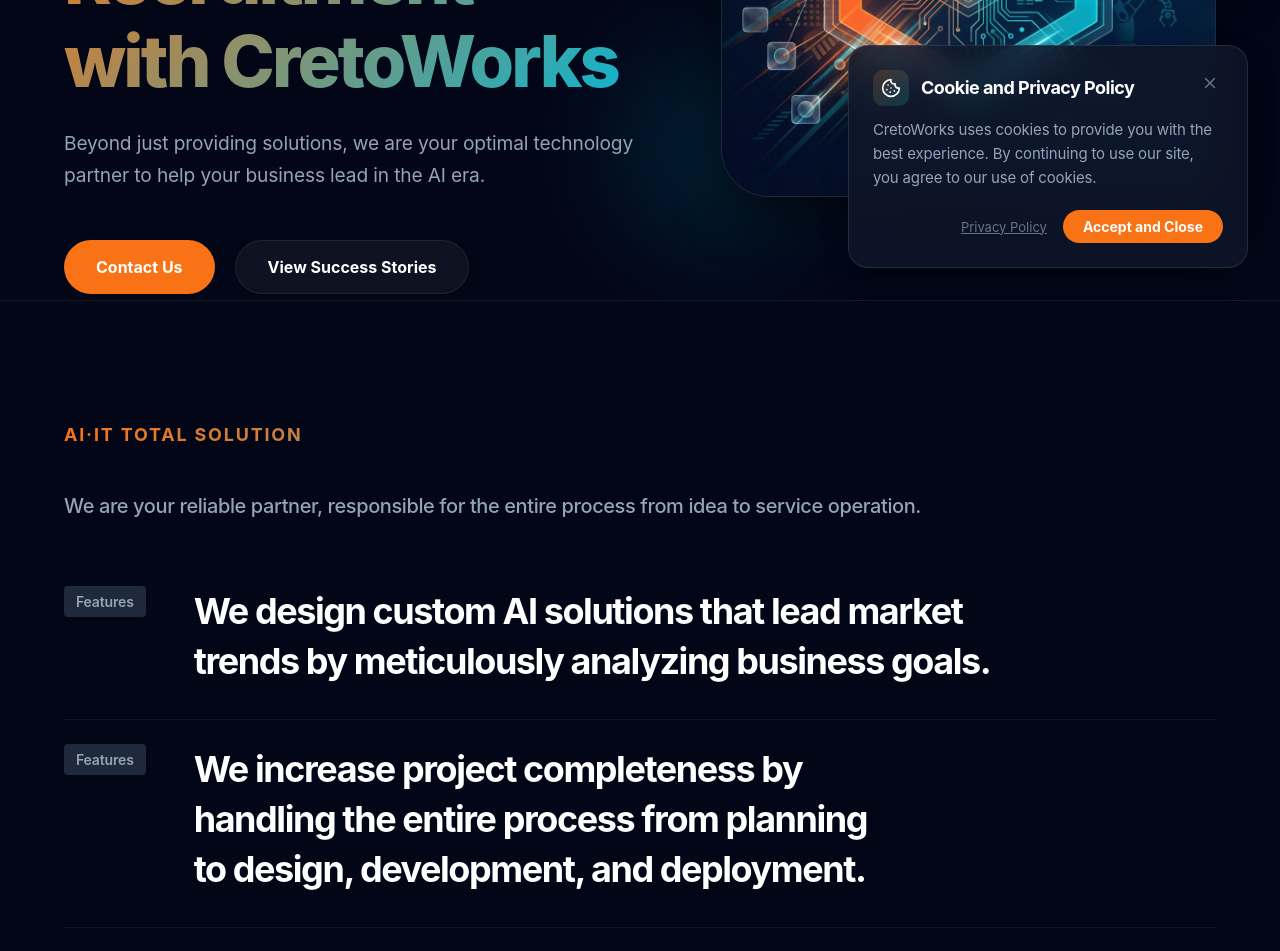
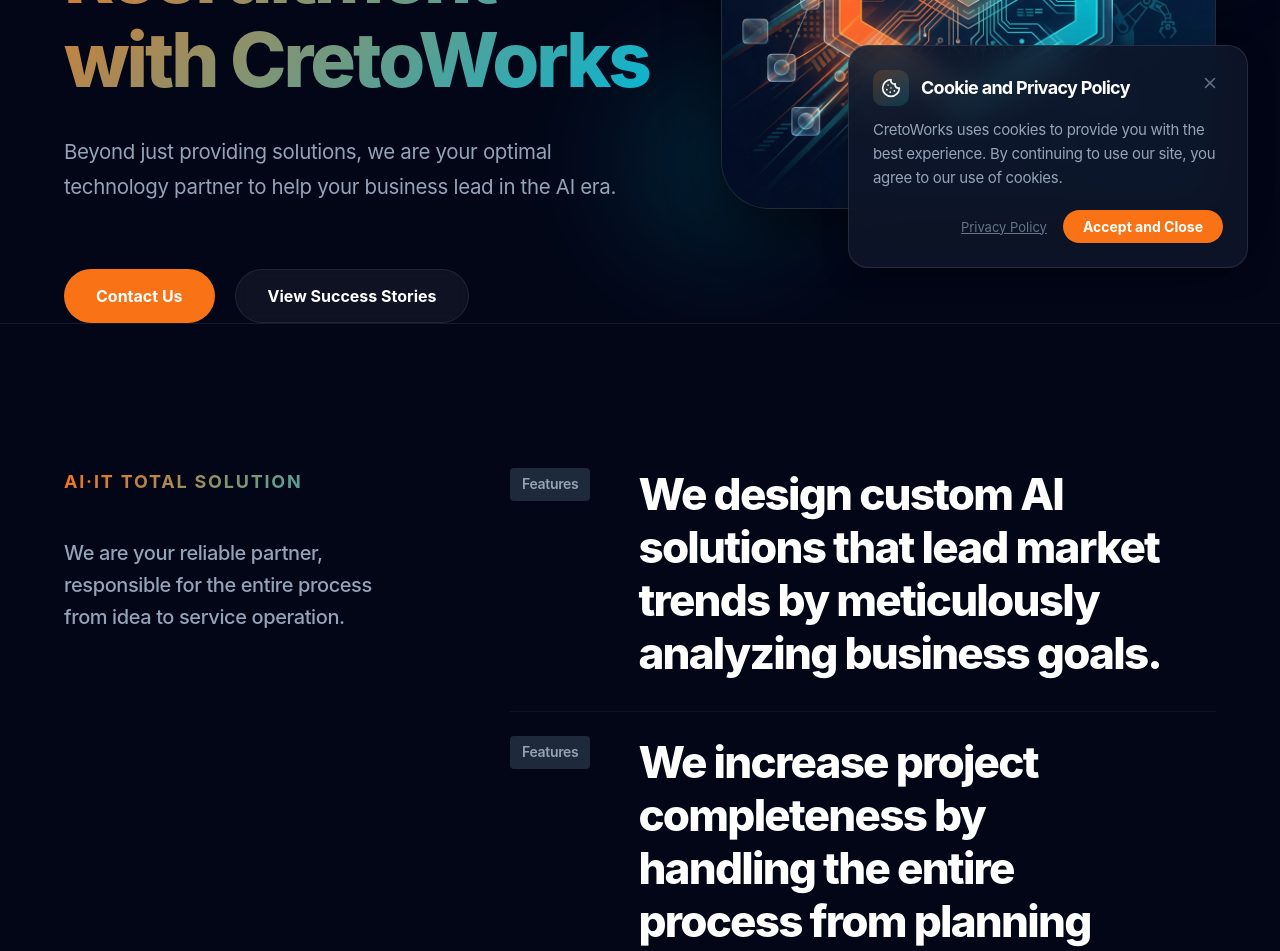
Before and after one commit to sjkimailab/cretoworks-landing, a React (Vite) app: page / in a window 1280 px wide. Shown: the part 500-1451 px from the top of the page. Built offline with nearby package versions, Linux system fonts and the light colour scheme; no server answers; a web font is replaced by a local one.

Commit message:
Design: refine global spacing, typography balance, and component layouts

```diff
--- a/src/components/BrandPhilosophy.css
+++ b/src/components/BrandPhilosophy.css
@@ -5,9 +5,16 @@
 }
 
 .philosophy-grid {
-    display: flex;
-    flex-direction: column;
-    gap: var(--space-2xl);
+    display: grid;
+    grid-template-columns: 1fr;
+    gap: var(--space-3xl);
+}
+
+@media (min-width: 1024px) {
+    .philosophy-grid {
+        grid-template-columns: 350px 1fr;
+        align-items: start;
+    }
 }
 
 .philosophy-label {
@@ -55,11 +62,11 @@
 }
 
 .feature-text {
-    font-size: clamp(1.25rem, 3vw, 2.25rem);
-    font-weight: 700;
-    line-height: 1.4;
+    font-size: clamp(1.5rem, 4vw, 2.75rem);
+    font-weight: 800;
+    line-height: 1.2;
     color: white;
-    letter-spacing: -0.04em;
+    letter-spacing: var(--letter-spacing-tight);
     text-wrap: balance;
 }
 
--- a/src/components/CaseStudies.css
+++ b/src/components/CaseStudies.css
@@ -20,18 +20,16 @@
 
 .cases-grid {
   display: grid;
-  grid-template-columns: repeat(auto-fit, minmax(350px, 1fr));
-  gap: var(--space-lg);
+  grid-template-columns: repeat(auto-fit, minmax(380px, 1fr));
+  gap: var(--space-2xl);
 }
 
 .case-card {
-  background: rgba(255, 255, 255, 0.03);
-  backdrop-filter: blur(10px);
-  -webkit-backdrop-filter: blur(10px);
-  border: 1px solid rgba(255, 255, 255, 0.05);
-  border-radius: 20px;
+  background: var(--color-navy-900);
+  border: 1px solid var(--color-glass-border);
+  border-radius: var(--border-radius-lg);
   overflow: hidden;
-  transition: all 0.4s cubic-bezier(0.4, 0, 0.2, 1);
+  transition: all 0.4s cubic-bezier(0.16, 1, 0.3, 1);
 }
 
 .case-card:hover {
--- a/src/components/FAQ.css
+++ b/src/components/FAQ.css
@@ -3,20 +3,20 @@
 }
 
 .faq-list {
-    max-width: 800px;
-    margin: var(--space-xl) auto 0;
+    max-width: 900px;
+    margin: var(--space-2xl) auto 0;
     display: flex;
     flex-direction: column;
-    gap: var(--space-sm);
+    gap: var(--space-md);
 }
 
 .faq-item {
     background: var(--color-navy-900);
     border: 1px solid var(--color-glass-border);
-    border-radius: var(--border-radius-md);
-    padding: var(--space-md) var(--space-lg);
+    border-radius: var(--border-radius-lg);
+    padding: var(--space-lg) var(--space-xl);
     cursor: pointer;
-    transition: all 0.3s ease;
+    transition: all 0.3s cubic-bezier(0.16, 1, 0.3, 1);
 }
 
 .faq-item:hover {
--- a/src/components/Footer.css
+++ b/src/components/Footer.css
@@ -1,5 +1,5 @@
 .footer {
-  background-color: var(--color-navy-dark);
+  background-color: var(--color-navy-950);
   color: var(--color-white);
   border-top: 1px solid var(--color-glass-border);
 }
@@ -7,8 +7,8 @@
 .footer-container {
   display: flex;
   justify-content: space-between;
-  gap: var(--space-2xl);
-  margin-bottom: var(--space-2xl);
+  gap: var(--space-3xl);
+  margin-bottom: var(--space-3xl);
 }
 
 .footer-brand {
--- a/src/components/Hero.css
+++ b/src/components/Hero.css
@@ -36,10 +36,10 @@
 
 .hero-content h1 {
   font-size: var(--font-size-h1);
-  margin-bottom: var(--space-md);
+  margin-bottom: var(--space-lg);
   color: var(--color-white);
-  line-height: 1.15;
-  letter-spacing: -0.04em;
+  line-height: 1.1;
+  letter-spacing: var(--letter-spacing-tight);
 }
 
 .accent-text {
@@ -51,12 +51,12 @@
 }
 
 .hero-description {
-  font-size: clamp(1rem, 1.5vw, 1.25rem);
+  font-size: clamp(1.125rem, 1.6vw, 1.375rem);
   color: var(--color-text-muted);
-  margin-bottom: var(--space-xl);
-  line-height: 1.7;
+  margin-bottom: var(--space-2xl);
+  line-height: var(--line-height-normal);
   font-weight: 400;
-  max-width: 600px;
+  max-width: 640px;
 }
 
 @media (max-width: 1024px) {
--- a/src/index.css
+++ b/src/index.css
@@ -35,17 +35,17 @@
   /* Typography */
   --font-family: "Pretendard Variable", "Pretendard", -apple-system, BlinkMacSystemFont, system-ui, sans-serif;
   --font-size-base: 16px;
-  --font-size-h1: clamp(2.5rem, 8vw, 4.5rem);
-  --font-size-h2: clamp(2rem, 5vw, 3rem);
-  --font-size-h3: clamp(1.25rem, 3vw, 2rem);
-  --line-height-normal: 1.65;
-  --line-height-tight: 1.2;
-  --letter-spacing-tight: -0.03em;
-  --letter-spacing-normal: -0.01em;
+  --font-size-h1: clamp(2.75rem, 8vw, 4.75rem);
+  --font-size-h2: clamp(2.25rem, 5vw, 3.25rem);
+  --font-size-h3: clamp(1.25rem, 3vw, 2.25rem);
+  --line-height-normal: 1.75;
+  --line-height-tight: 1.25;
+  --letter-spacing-tight: -0.04em;
+  --letter-spacing-normal: -0.02em;
 
   /* Spacing & Layout */
-  --spacing-container: 1280px;
-  --spacing-section: clamp(80px, 15vh, 200px);
+  --spacing-container: 1440px;
+  --spacing-section: clamp(100px, 18vh, 240px);
   --space-xs: 0.5rem;
   /* 8px */
   --space-sm: 1rem;
```
